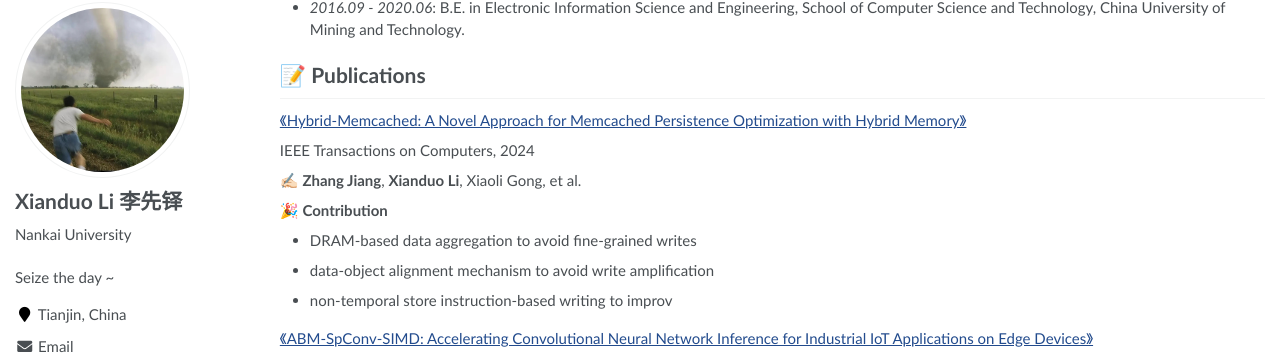
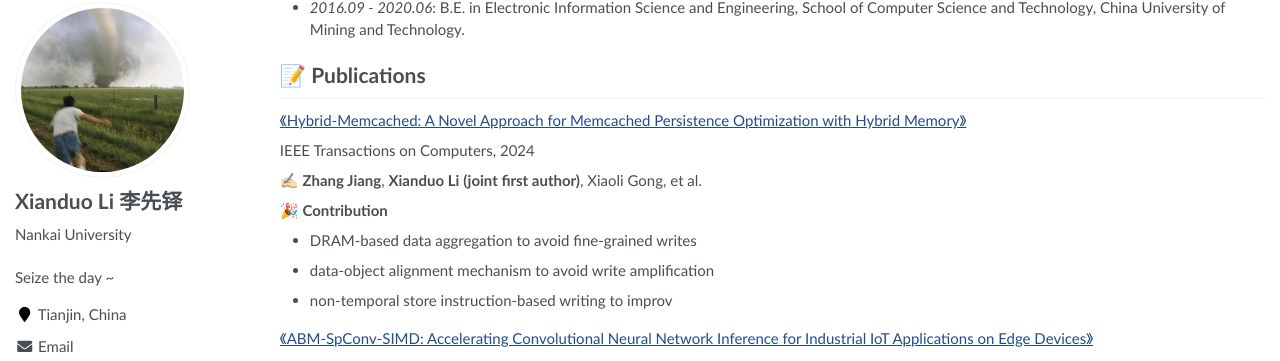
Before and after one commit to lxd-cumt/lxd-cumt.github.io, a Jekyll site: the page built from _pages/about.md, in a window 1280 px wide and 900 px high, scrolled down 345 px. Shown: the part 89-450 px from the top of the window. Built offline with Jekyll 4.4.1, drawn with Linux system fonts in a browser that asks for light colours.

Commit message:
update about me

```diff
--- a/_pages/about.md
+++ b/_pages/about.md
@@ -47,7 +47,7 @@ My research interest includes neural machine translation and computer vision. I
 
 IEEE Transactions on Computers, 2024
 
-✍🏻 **Zhang Jiang**, **Xianduo Li**, Xiaoli Gong, et al.
+✍🏻 **Zhang Jiang**, **Xianduo Li** **(joint first author)**, Xiaoli Gong, et al.
 
 🎉 **Contribution**
 - DRAM-based data aggregation to avoid fine-grained writes
```
